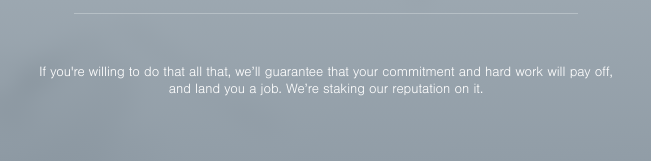
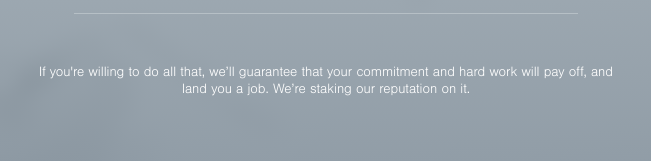
Before and after one commit to flatiron-labs/Learn-Verified-Marketing, a plain HTML site: page learn-verified/index.html in a window 1280 px wide. Shown: the part 2121-2282 px from the top of the page, 314-965 px from the left. Drawn offline with nearby package versions, Linux system fonts and the light colour scheme; a script that the page names is missing; files whose address does not match are found by name.

Commit message:
copy change & URL redirect update

```diff
--- a/learn-verified/index.html
+++ b/learn-verified/index.html
@@ -126,7 +126,7 @@
 								</li>
 							</ul>
 						</div>
-						<p>If you're willing to do that all that, we’ll guarantee that your commitment and hard work will pay off, and land you a job. We’re staking our reputation on it.</p>
+						<p>If you're willing to do all that, we’ll guarantee that your commitment and hard work will pay off, and land you a job. We’re staking our reputation on it.</p>
 					</div>
 				</div>
 			</section>
@@ -134,7 +134,7 @@
 				<div class="container">
 					<div class="section-holder">
 						<h1>To qualify complete a free track</h1>
-						<p>We’re looking for people who are passionate about learning to code and committed to seeking a new career.In order to submit an application, we expect students to complete up to 30 hours of curriculum for free. Upon completing the Intro to Web Development track you will have built and deployed an application to the web, and you will have done so, within the Learn community, using the same tools and workflows as a professional software engineer.</p>
+						<p>We’re looking for people who are passionate about learning to code and committed to seeking a new career. In order to submit an application, we expect students to complete up to 30 hours of curriculum for free. Upon completing the Intro to Web Development track you will have built and deployed an application to the web, and you will have done so, within the Learn community, using the same tools and workflows as a professional software engineer.</p>
 						<div class="block-holder">
 							<div class="block unique">
 								<div class="title">
```
Also changed, not shown: index.html (+1 -1 lines).
